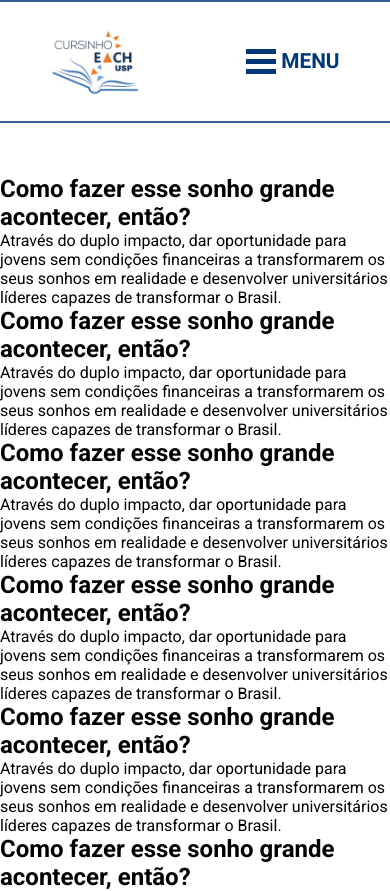
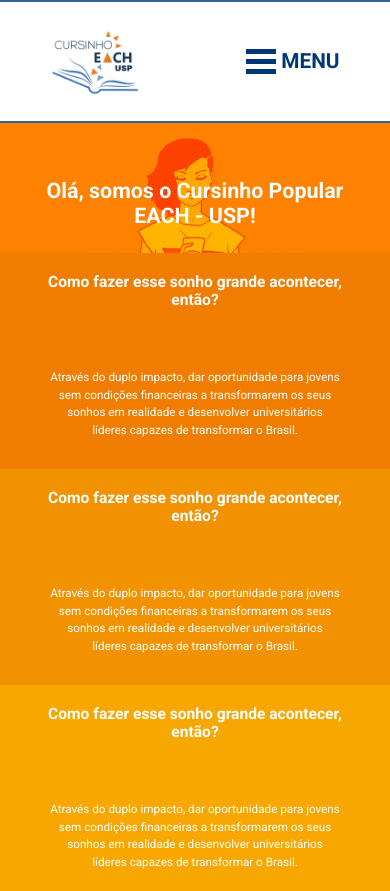
Before and after one commit to cursinhoeachusp/site-cpe-dh, a React (Create React App) app: page /about in a window 390 px wide. Shown: the top 891 px of the page. Built offline with nearby package versions, Linux system fonts and the light colour scheme.

Commit message:
style and responsive text

```diff
--- a/src/pages/About/style.css
+++ b/src/pages/About/style.css
@@ -0,0 +1,112 @@
+.container-size{
+    display: flex;
+    justify-content: center;
+    text-align: center;
+    width: 100%;
+}
+
+.container-content{
+    display: flex;
+    flex-direction: column;
+    justify-content: center;
+    align-items: center;
+    padding: 30px 0px 60px 0px;
+    width: 80vw;
+}
+
+.container-content-tittle{
+    display: flex;
+    padding: 25px 0px;
+}
+
+.container-size h1{
+    color: white;
+    font-size: 4.5vw;
+    width: 80vw;
+    height: auto;
+}
+
+.container-size h2{
+    color: white;
+    margin-bottom: 30px;
+    width: 80vw;
+}
+
+.container-size p{
+    color: white;
+    font-stretch: expanded;
+    margin: 30px 0px 0px 0px;
+    line-height: 1.5;
+    width: 75vw;
+}
+
+.info-1{
+    background-color: #fe8100;
+    background-image: url(../../assets/cool-girl.gif);
+    width: 100%;
+    height: auto;
+    background-position: top;
+    background-repeat: no-repeat;
+    background-blend-mode: soft-light;
+}
+
+.info-2{
+    background-color: #f07d00;
+    padding: 10px 0px;
+}
+
+.info-3{
+    background-color: #f39200;
+    padding: 10px 0px;
+}
+
+.info-4{
+    background-color: #f7a700;
+    padding: 10px 0px;
+}
+
+.info-5{
+    background-color: #ffcc00;
+    padding: 10px 0px;
+}
+
+.info-6{
+    background-color:#ff9b59;
+}
+
+.info-7{
+    background-color:#ff822f;
+}
+
+.info-8{
+    background-color: #ff6f0f;
+}
+
+@media (max-width: 450px){
+    .container-content{
+        padding: 10px 0px 20px 0px;
+    }
+    .container-size h1{
+        font-size: 5.5vw;
+        width: 90vw;
+    }
+    .container-size h2{
+        font-size: 4vw;
+    }
+    .container-size p{
+        font-size: 3vw;
+    }
+    .info-1{
+        background-size: 25vh;
+    }
+}
+
+@media (min-width: 500px) and (max-width: 850px){
+
+}
+
+@media (min-width: 851px) {
+    .container-size p{
+        width: 65vw;
+    }
+}
```
